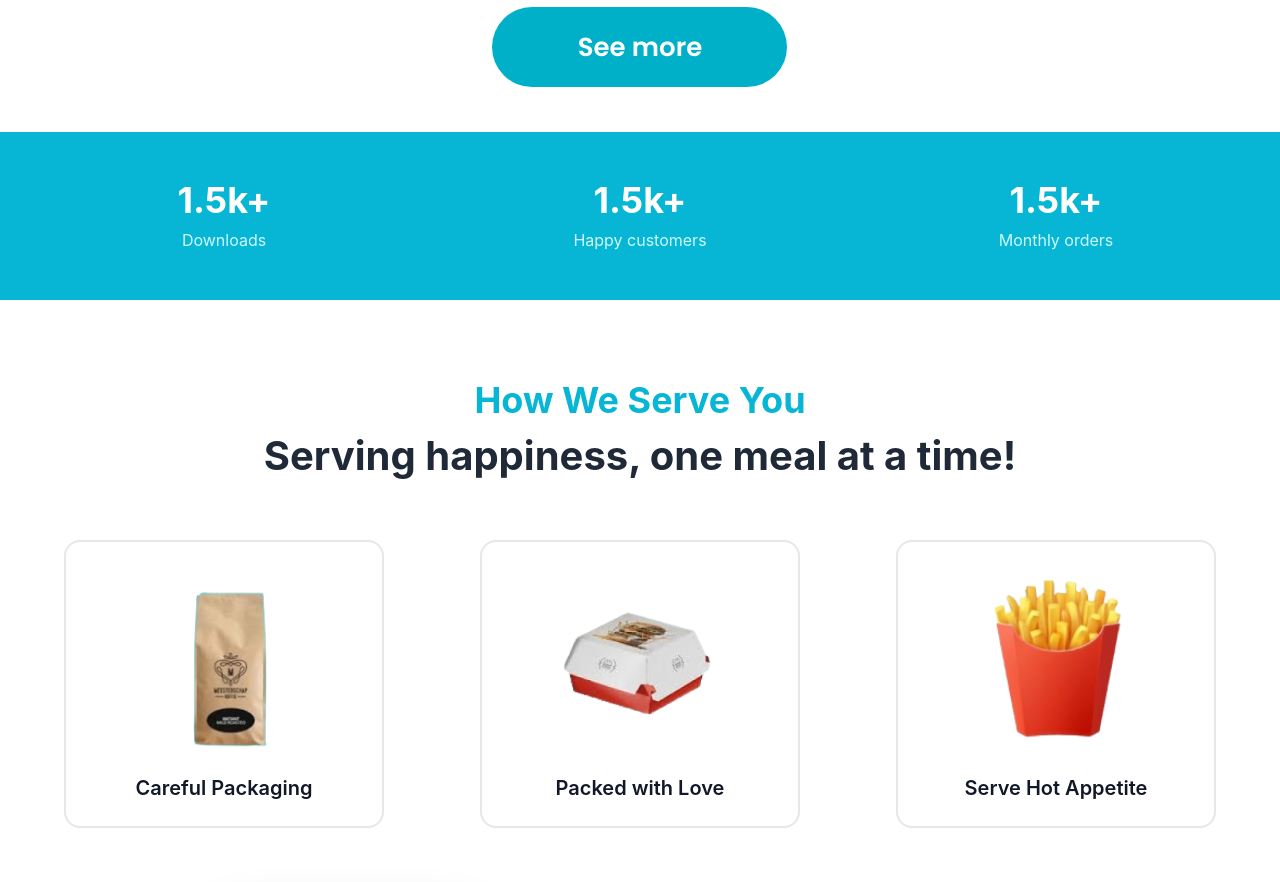
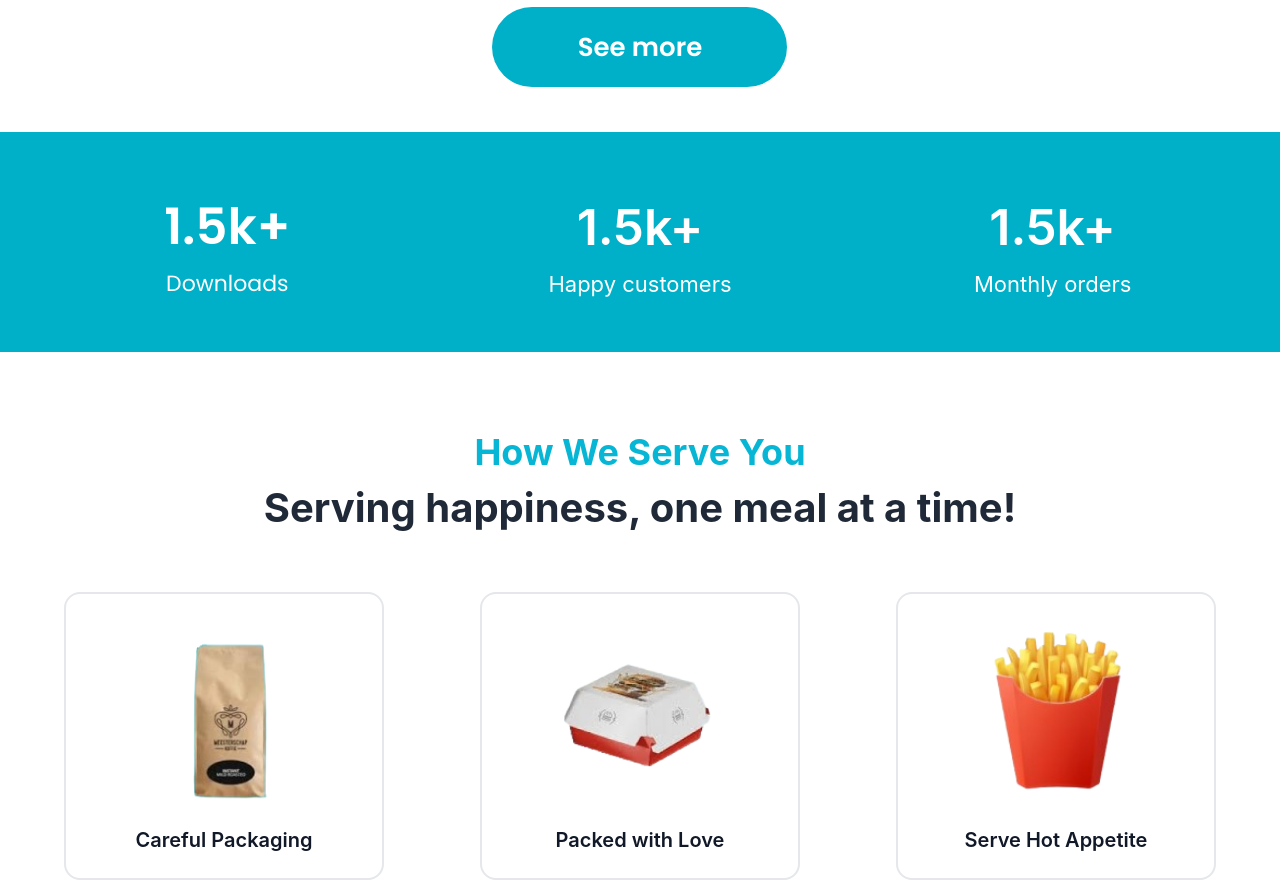
Before and after one commit to TechExpert1/Convy-landing-page-frontend, a React (Vite) app in the folder convy-landing-page/: page / in a window 1280 px wide. Shown: the part 2480-3362 px from the top of the page. Built offline with nearby package versions, Linux system fonts and the light colour scheme.

Commit message:
stats.jsx

```diff
--- a/convy-landing-page/src/components/Stats.jsx
+++ b/convy-landing-page/src/components/Stats.jsx
@@ -2,20 +2,32 @@ import React from 'react';
 
 const Stats = () => {
   return (
-    <section className="bg-cyan-500 py-12">
-      <div className="max-w-7xl mx-auto px-4 sm:px-6 lg:px-8">
-        <div className="grid grid-cols-1 md:grid-cols-3 gap-8 text-center text-white">
-          <div>
-            <div className="text-4xl font-bold mb-2">1.5k+</div>
-            <div className="text-cyan-100">Downloads</div>
+    <section className="bg-[#00B0C8] py-[48px]">
+      <div className="max-w-[1439px] max-h-[230px] mx-auto px-4 sm:px-6 lg:px-8">
+        <div className="grid grid-cols-1 md:grid-cols-3 gap-[22px] text-center text-white">
+          <div className="font-['Poppins']">
+            <div className="w-[159px] h-[95px] font-semibold text-[50px] leading-[94.88px] tracking-[0%] text-center flex items-center justify-center mx-auto -mb-[10px]">
+              1.5k+
+            </div>
+            <div className="w-[123px] h-[39px] font-normal text-[22px] leading-[38.4px] tracking-[0%] text-center flex items-center justify-center mx-auto text-white whitespace-nowrap">
+              Downloads
+            </div>
           </div>
           <div>
-            <div className="text-4xl font-bold mb-2">1.5k+</div>
-            <div className="text-cyan-100">Happy customers</div>
+            <div className="w-[159px] h-[95px] font-semibold text-[50px] leading-[94.88px] tracking-[0%] text-center flex items-center justify-center mx-auto -mb-[10px]">
+              1.5k+
+            </div>
+            <div className="w-[123px] h-[39px] font-normal text-[22px] leading-[38.4px] tracking-[0%] text-center flex items-center justify-center mx-auto text-white whitespace-nowrap">
+              Happy customers
+            </div>
           </div>
           <div>
-            <div className="text-4xl font-bold mb-2">1.5k+</div>
-            <div className="text-cyan-100">Monthly orders</div>
+            <div className="w-[159px] h-[95px] font-semibold text-[50px] leading-[94.88px] tracking-[0%] text-center flex items-center justify-center mx-auto -mb-[10px]">
+              1.5k+
+            </div>
+            <div className="w-[123px] h-[39px] font-normal text-[22px] leading-[38.4px] tracking-[0%] text-center flex items-center justify-center mx-auto text-white whitespace-nowrap">
+              Monthly orders
+            </div>
           </div>
         </div>
       </div>
```
